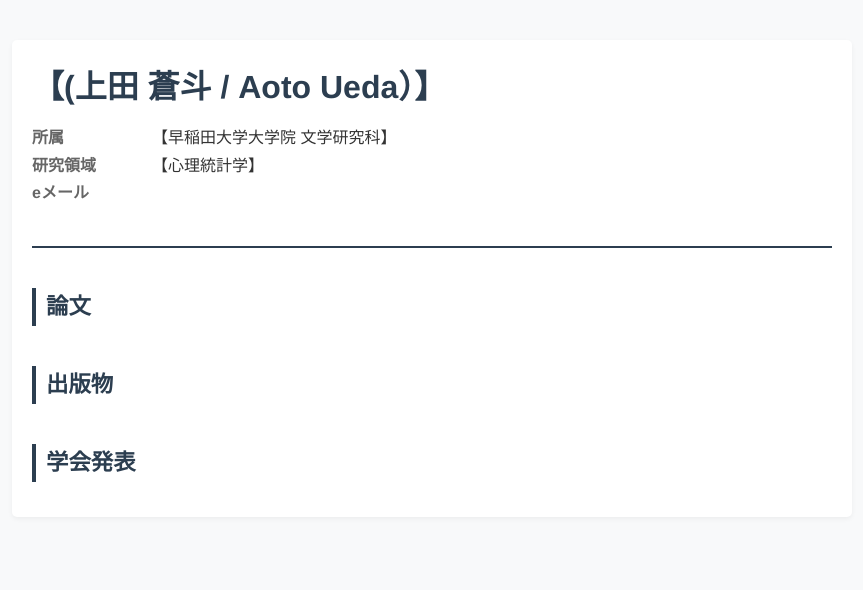
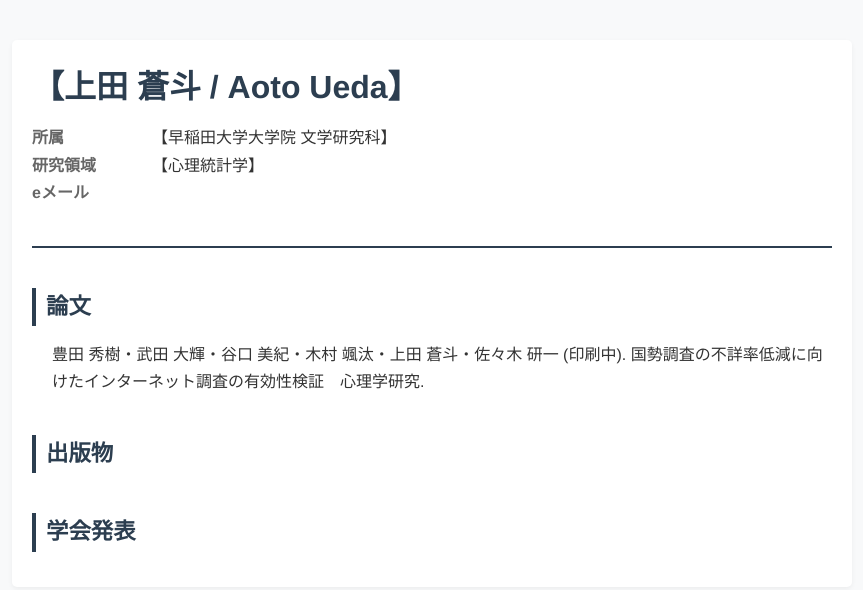
Before and after one commit to AotoUeda/Aoto-Ueda.github.io, a plain HTML site: page index.html in a window 1280 px wide. Shown: the whole page, without its empty margins (208-1071 px from the left). Drawn offline with Linux system fonts and the light colour scheme.

Commit message:
Update index.html

```diff
--- a/index.html
+++ b/index.html
@@ -110,7 +110,7 @@
 <div class="container">
 
     <header>
-        <h1>【(上田 蒼斗 / Aoto Ueda）】</h1>
+        <h1>【上田 蒼斗 / Aoto Ueda】</h1>
 
         <div class="profile-info">
             <div class="profile-label">所属</div>
@@ -120,7 +120,7 @@
             <div>【心理統計学】</div>
 
             <div class="profile-label">eメール</div>
-            <div><a href="mailto:【ueda523@akane.waseda.jp】"></a></div>
+            <div><a href="mailto:ueda523@akane.waseda.jp"></a></div>
         </div>
     </header>
 
@@ -128,6 +128,7 @@
         <section id="articles">
             <h2>論文</h2>
             <ul class="publication-list">
+                 豊田 秀樹・武田 大輝・谷口 美紀・木村 颯汰・上田 蒼斗・佐々木 研一 (印刷中). 国勢調査の不詳率低減に向けたインターネット調査の有効性検証　心理学研究.
             </ul>
         </section>
 
```
